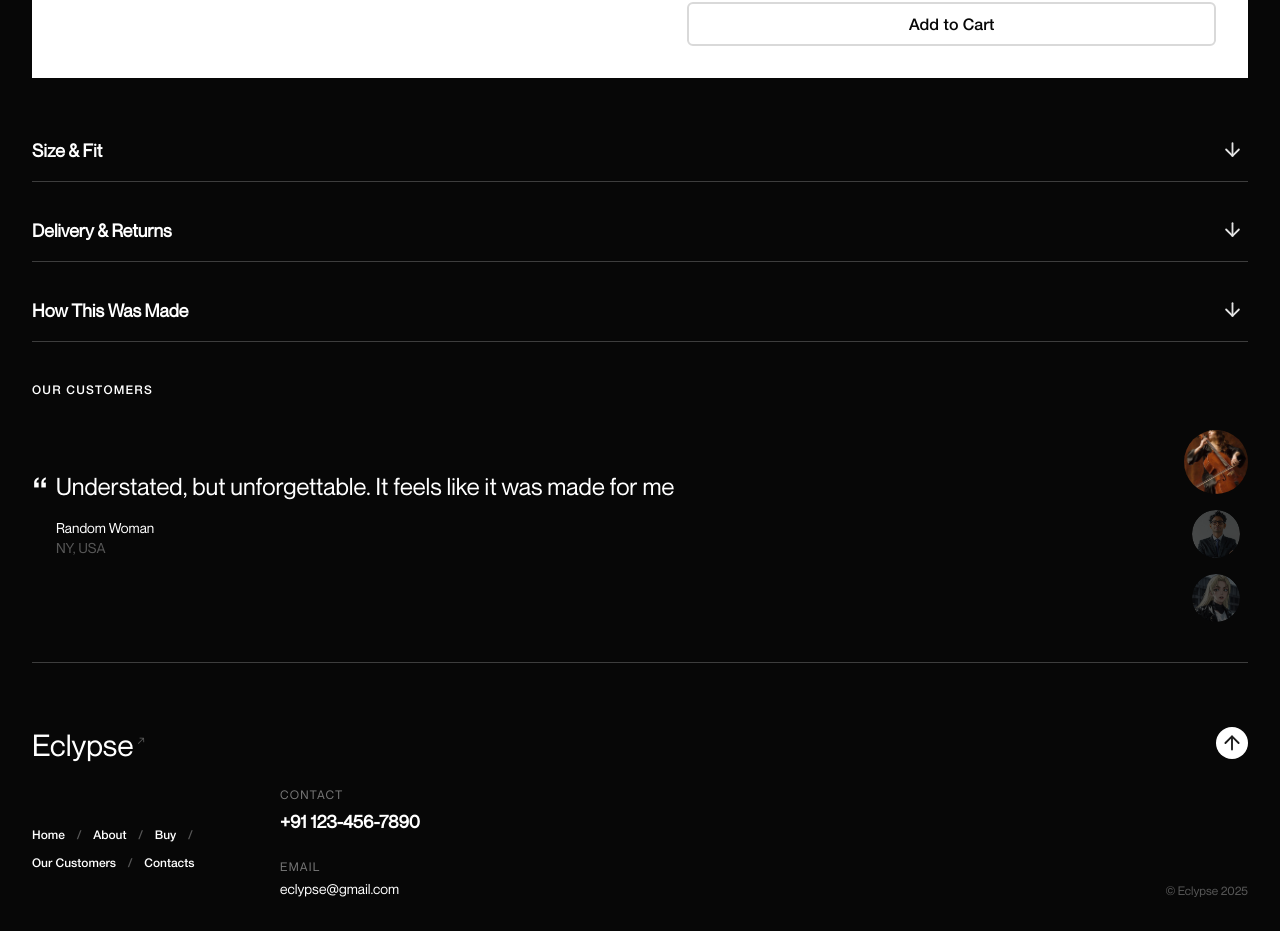
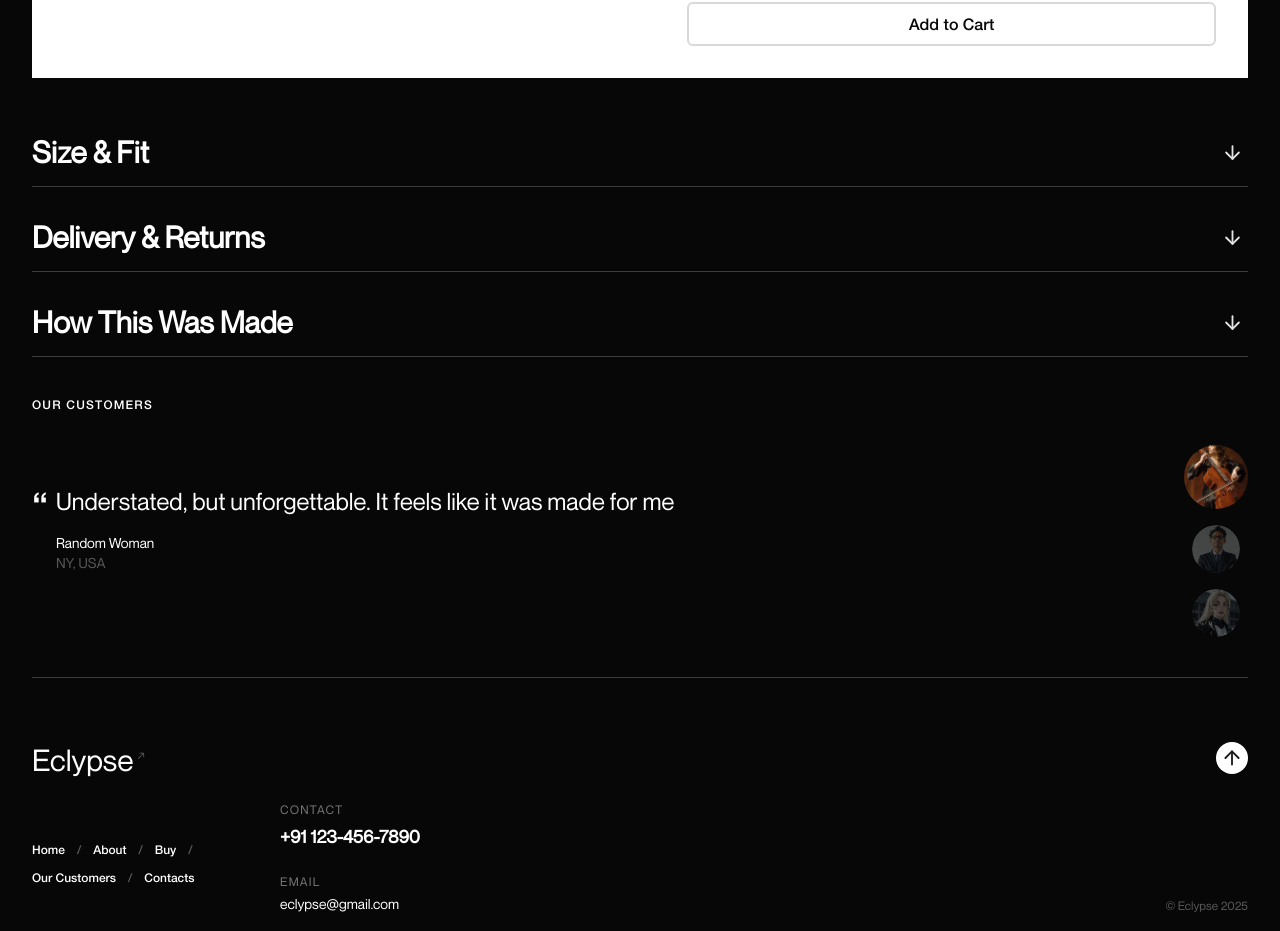
Before and after one commit to KreativeThinker/Eclypse, a Next.js app: page / in a window 1280 px wide. Shown: the part 3008-3939 px from the top of the page. Built offline with nearby package versions, Linux system fonts and the light colour scheme; grey boxes are pictures that could not be loaded.

Commit message:
chore: faq responsive

```diff
--- a/src/components/faq.tsx
+++ b/src/components/faq.tsx
@@ -9,7 +9,7 @@ type FAQProps = {
 export default function FAQ({ question, answer }: FAQProps) {
   return (
     <div className="border-neutral-4 flex flex-row items-center justify-between border-b py-4">
-      <h3 className="text-lg font-semibold">{question}</h3>
+      <h3 className="text-lg font-semibold md:text-3xl">{question}</h3>
       <Image src={arrow} alt="arrow" className="rotate-135" />
     </div>
   )
```
